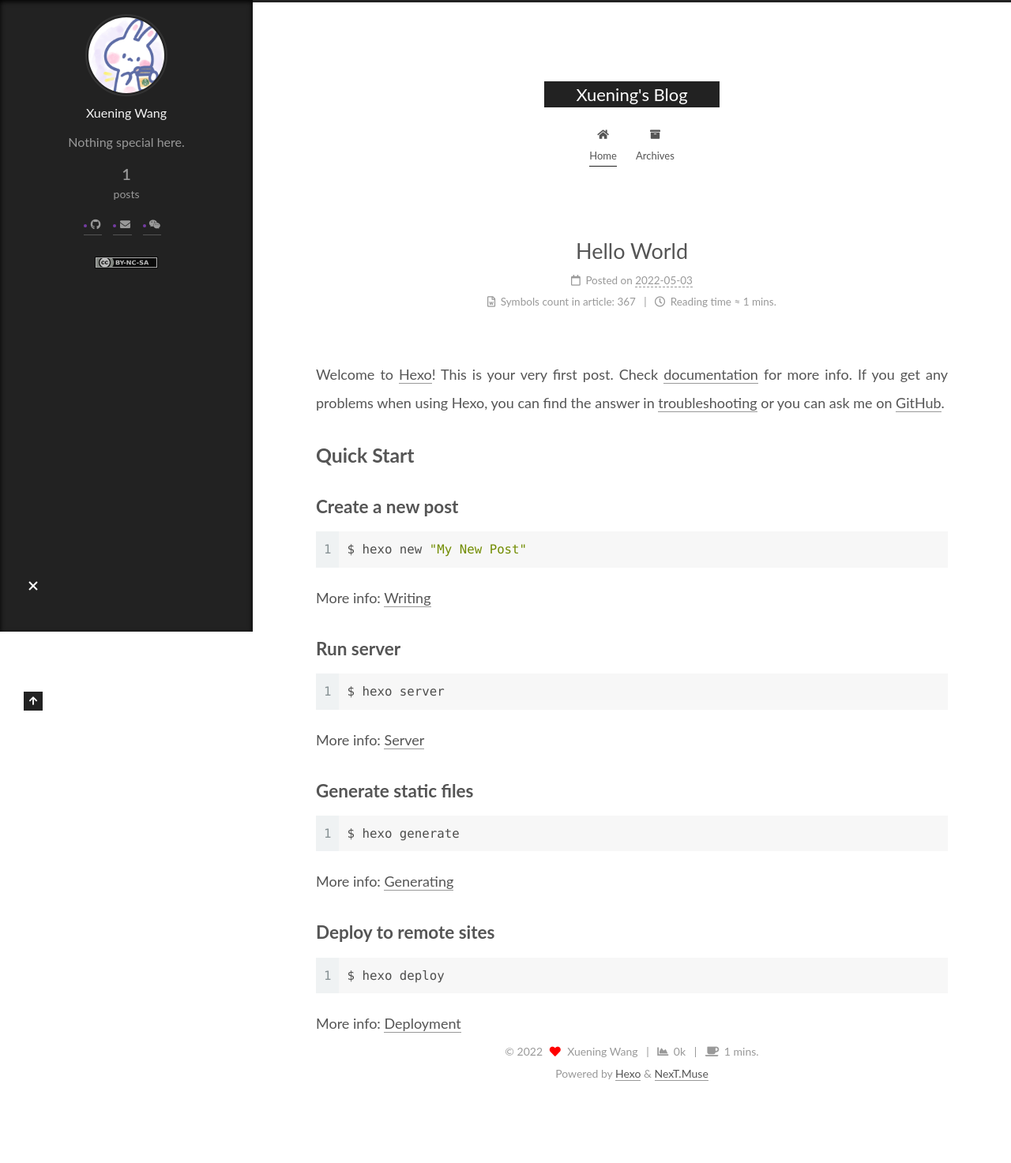
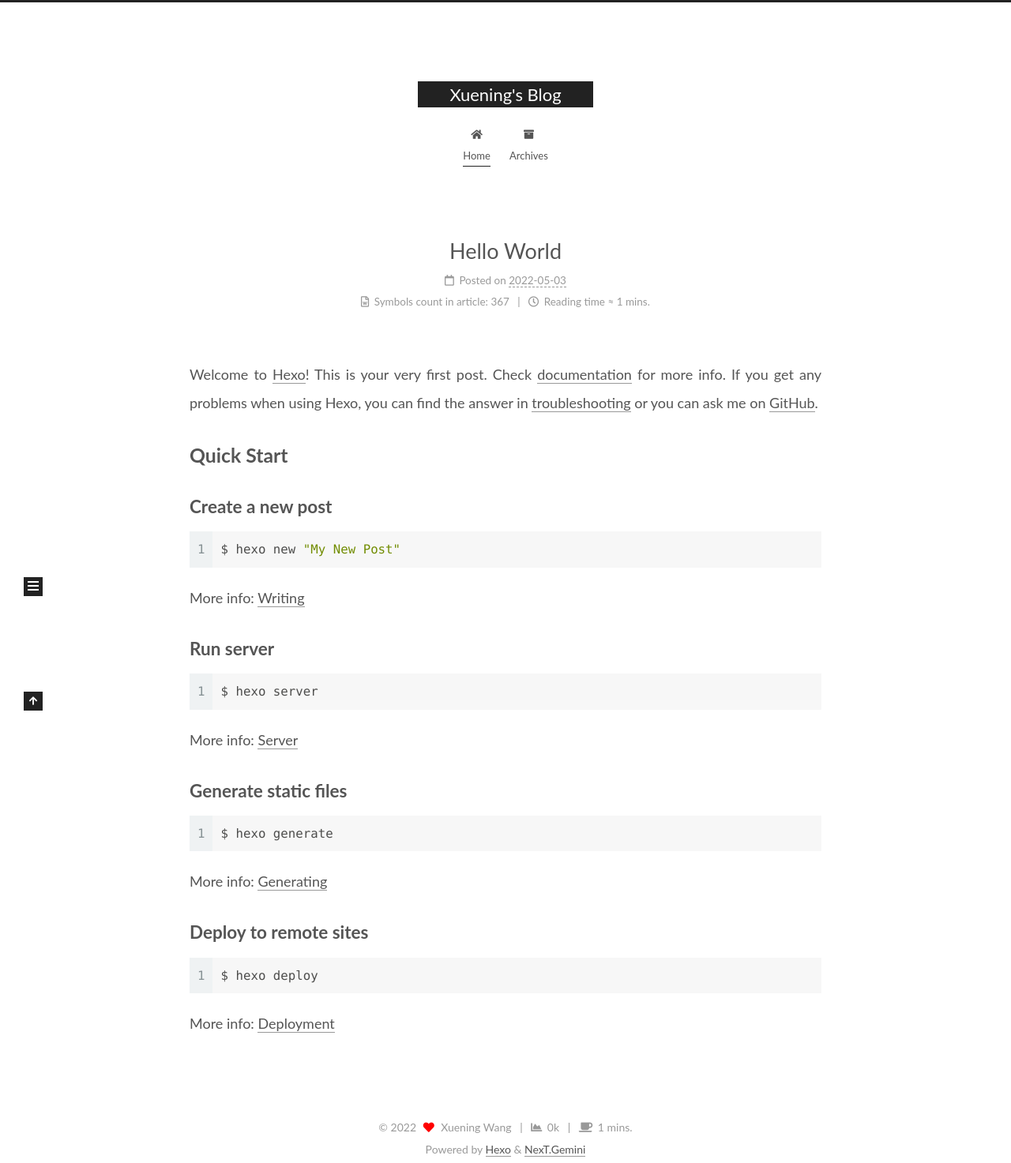
Before and after one commit to Xuening0322/blog, a plain HTML site: page index.html in a window 1280 px wide. Shown: the whole page at 79% size. Before the commit the page ends 1394 px from the top, so only its background shows below. Drawn offline with Linux system fonts and the light colour scheme.

Commit message:
Site updated: 2022-05-03 04:40:47

```diff
--- a/2022/05/03/hello-world/index.html
+++ b/2022/05/03/hello-world/index.html
@@ -17,7 +17,7 @@
 
 <script id="hexo-configurations">
     var NexT = window.NexT || {};
-    var CONFIG = {"hostname":"example.com","root":"/","scheme":"Muse","version":"7.8.0","exturl":false,"sidebar":{"position":"left","display":"always","padding":18,"offset":12,"onmobile":false},"copycode":{"enable":false,"show_result":false,"style":null},"back2top":{"enable":true,"sidebar":false,"scrollpercent":false},"bookmark":{"enable":false,"color":"#222","save":"auto"},"fancybox":false,"mediumzoom":false,"lazyload":false,"pangu":false,"comments":{"style":"tabs","active":null,"storage":true,"lazyload":false,"nav":null},"algolia":{"hits":{"per_page":10},"labels":{"input_placeholder":"Search for Posts","hits_empty":"We didn't find any results for the search: ${query}","hits_stats":"${hits} results found in ${time} ms"}},"localsearch":{"enable":false,"trigger":"auto","top_n_per_article":1,"unescape":false,"preload":false},"motion":{"enable":true,"async":false,"transition":{"post_block":"fadeIn","post_header":"slideDownIn","post_body":"slideDownIn","coll_header":"slideLeftIn","sidebar":"slideUpIn"}},"path":"search.xml"};
+    var CONFIG = {"hostname":"example.com","root":"/","scheme":"Gemini","version":"7.8.0","exturl":false,"sidebar":{"position":"left","display":"always","padding":18,"offset":12,"onmobile":false},"copycode":{"enable":false,"show_result":false,"style":null},"back2top":{"enable":true,"sidebar":false,"scrollpercent":false},"bookmark":{"enable":false,"color":"#222","save":"auto"},"fancybox":false,"mediumzoom":false,"lazyload":false,"pangu":false,"comments":{"style":"tabs","active":null,"storage":true,"lazyload":false,"nav":null},"algolia":{"hits":{"per_page":10},"labels":{"input_placeholder":"Search for Posts","hits_empty":"We didn't find any results for the search: ${query}","hits_stats":"${hits} results found in ${time} ms"}},"localsearch":{"enable":false,"trigger":"auto","top_n_per_article":1,"unescape":false,"preload":false},"motion":{"enable":true,"async":false,"transition":{"post_block":"fadeIn","post_header":"slideDownIn","post_body":"slideDownIn","coll_header":"slideLeftIn","sidebar":"slideUpIn"}},"path":"search.xml"};
   </script>
 
   <meta name="description" content="Welcome to Hexo! This is your very first post. Check documentation for more info. If you get any problems when using Hexo, you can find the answer in troubleshooting or you can ask me on GitHub. Quick">
@@ -308,13 +308,13 @@
 </div>
   <div class="links-of-author motion-element">
       <span class="links-of-author-item">
-        <a href="https://github.com/Xuening0322" title="GitHub → https:&#x2F;&#x2F;github.com&#x2F;Xuening0322" rel="noopener" target="_blank"><i class="fab fa-github fa-fw"></i></a>
+        <a href="https://github.com/Xuening0322" title="GitHub → https:&#x2F;&#x2F;github.com&#x2F;Xuening0322" rel="noopener" target="_blank"><i class="github fa-fw"></i></a>
       </span>
       <span class="links-of-author-item">
-        <a href="mailto:xuening.wang19@student.xjtlu.edu.cn" title="E-Mail → mailto:xuening.wang19@student.xjtlu.edu.cn" rel="noopener" target="_blank"><i class="fa fa-envelope fa-fw"></i></a>
+        <a href="mailto:xuening.wang19@student.xjtlu.edu.cn" title="E-Mail → mailto:xuening.wang19@student.xjtlu.edu.cn" rel="noopener" target="_blank"><i class="envelope fa-fw"></i></a>
       </span>
       <span class="links-of-author-item">
-        <a href="/images/wechat.jpg" title="WeChat → &#x2F;images&#x2F;wechat.jpg"><i class="fab fa-weixin fa-fw"></i></a>
+        <a href="/images/wechat.jpg" title="WeChat → &#x2F;images&#x2F;wechat.jpg"><i class="weixin fa-fw"></i></a>
       </span>
   </div>
   <div class="cc-license motion-element" itemprop="license">
@@ -358,7 +358,7 @@
     </span>
     <span title="Reading time total">1 mins.</span>
 </div>
-  <div class="powered-by">Powered by <a href="https://hexo.io/" class="theme-link" rel="noopener" target="_blank">Hexo</a> & <a href="https://muse.theme-next.org/" class="theme-link" rel="noopener" target="_blank">NexT.Muse</a>
+  <div class="powered-by">Powered by <a href="https://hexo.io/" class="theme-link" rel="noopener" target="_blank">Hexo</a> & <a href="https://theme-next.org/" class="theme-link" rel="noopener" target="_blank">NexT.Gemini</a>
   </div>
 
 
@@ -384,7 +384,7 @@
 <script src="/js/motion.js"></script>
 
 
-<script src="/js/schemes/muse.js"></script>
+<script src="/js/schemes/pisces.js"></script>
 
 
 <script src="/js/next-boot.js"></script>
--- a/index.html
+++ b/index.html
@@ -17,7 +17,7 @@
 
 <script id="hexo-configurations">
     var NexT = window.NexT || {};
-    var CONFIG = {"hostname":"example.com","root":"/","scheme":"Muse","version":"7.8.0","exturl":false,"sidebar":{"position":"left","display":"always","padding":18,"offset":12,"onmobile":false},"copycode":{"enable":false,"show_result":false,"style":null},"back2top":{"enable":true,"sidebar":false,"scrollpercent":false},"bookmark":{"enable":false,"color":"#222","save":"auto"},"fancybox":false,"mediumzoom":false,"lazyload":false,"pangu":false,"comments":{"style":"tabs","active":null,"storage":true,"lazyload":false,"nav":null},"algolia":{"hits":{"per_page":10},"labels":{"input_placeholder":"Search for Posts","hits_empty":"We didn't find any results for the search: ${query}","hits_stats":"${hits} results found in ${time} ms"}},"localsearch":{"enable":false,"trigger":"auto","top_n_per_article":1,"unescape":false,"preload":false},"motion":{"enable":true,"async":false,"transition":{"post_block":"fadeIn","post_header":"slideDownIn","post_body":"slideDownIn","coll_header":"slideLeftIn","sidebar":"slideUpIn"}},"path":"search.xml"};
+    var CONFIG = {"hostname":"example.com","root":"/","scheme":"Gemini","version":"7.8.0","exturl":false,"sidebar":{"position":"left","display":"always","padding":18,"offset":12,"onmobile":false},"copycode":{"enable":false,"show_result":false,"style":null},"back2top":{"enable":true,"sidebar":false,"scrollpercent":false},"bookmark":{"enable":false,"color":"#222","save":"auto"},"fancybox":false,"mediumzoom":false,"lazyload":false,"pangu":false,"comments":{"style":"tabs","active":null,"storage":true,"lazyload":false,"nav":null},"algolia":{"hits":{"per_page":10},"labels":{"input_placeholder":"Search for Posts","hits_empty":"We didn't find any results for the search: ${query}","hits_stats":"${hits} results found in ${time} ms"}},"localsearch":{"enable":false,"trigger":"auto","top_n_per_article":1,"unescape":false,"preload":false},"motion":{"enable":true,"async":false,"transition":{"post_block":"fadeIn","post_header":"slideDownIn","post_body":"slideDownIn","coll_header":"slideLeftIn","sidebar":"slideUpIn"}},"path":"search.xml"};
   </script>
 
   <meta name="description" content="Nothing special here.">
@@ -303,13 +303,13 @@
 </div>
   <div class="links-of-author motion-element">
       <span class="links-of-author-item">
-        <a href="https://github.com/Xuening0322" title="GitHub → https:&#x2F;&#x2F;github.com&#x2F;Xuening0322" rel="noopener" target="_blank"><i class="fab fa-github fa-fw"></i></a>
+        <a href="https://github.com/Xuening0322" title="GitHub → https:&#x2F;&#x2F;github.com&#x2F;Xuening0322" rel="noopener" target="_blank"><i class="github fa-fw"></i></a>
       </span>
       <span class="links-of-author-item">
-        <a href="mailto:xuening.wang19@student.xjtlu.edu.cn" title="E-Mail → mailto:xuening.wang19@student.xjtlu.edu.cn" rel="noopener" target="_blank"><i class="fa fa-envelope fa-fw"></i></a>
+        <a href="mailto:xuening.wang19@student.xjtlu.edu.cn" title="E-Mail → mailto:xuening.wang19@student.xjtlu.edu.cn" rel="noopener" target="_blank"><i class="envelope fa-fw"></i></a>
       </span>
       <span class="links-of-author-item">
-        <a href="/images/wechat.jpg" title="WeChat → &#x2F;images&#x2F;wechat.jpg"><i class="fab fa-weixin fa-fw"></i></a>
+        <a href="/images/wechat.jpg" title="WeChat → &#x2F;images&#x2F;wechat.jpg"><i class="weixin fa-fw"></i></a>
       </span>
   </div>
   <div class="cc-license motion-element" itemprop="license">
@@ -353,7 +353,7 @@
     </span>
     <span title="Reading time total">1 mins.</span>
 </div>
-  <div class="powered-by">Powered by <a href="https://hexo.io/" class="theme-link" rel="noopener" target="_blank">Hexo</a> & <a href="https://muse.theme-next.org/" class="theme-link" rel="noopener" target="_blank">NexT.Muse</a>
+  <div class="powered-by">Powered by <a href="https://hexo.io/" class="theme-link" rel="noopener" target="_blank">Hexo</a> & <a href="https://theme-next.org/" class="theme-link" rel="noopener" target="_blank">NexT.Gemini</a>
   </div>
 
 
@@ -379,7 +379,7 @@
 <script src="/js/motion.js"></script>
 
 
-<script src="/js/schemes/muse.js"></script>
+<script src="/js/schemes/pisces.js"></script>
 
 
 <script src="/js/next-boot.js"></script>
```
Also changed, not shown: archives/2022/05/index.html (+6 -6 lines), archives/2022/index.html (+6 -6 lines), archives/index.html (+6 -6 lines).
